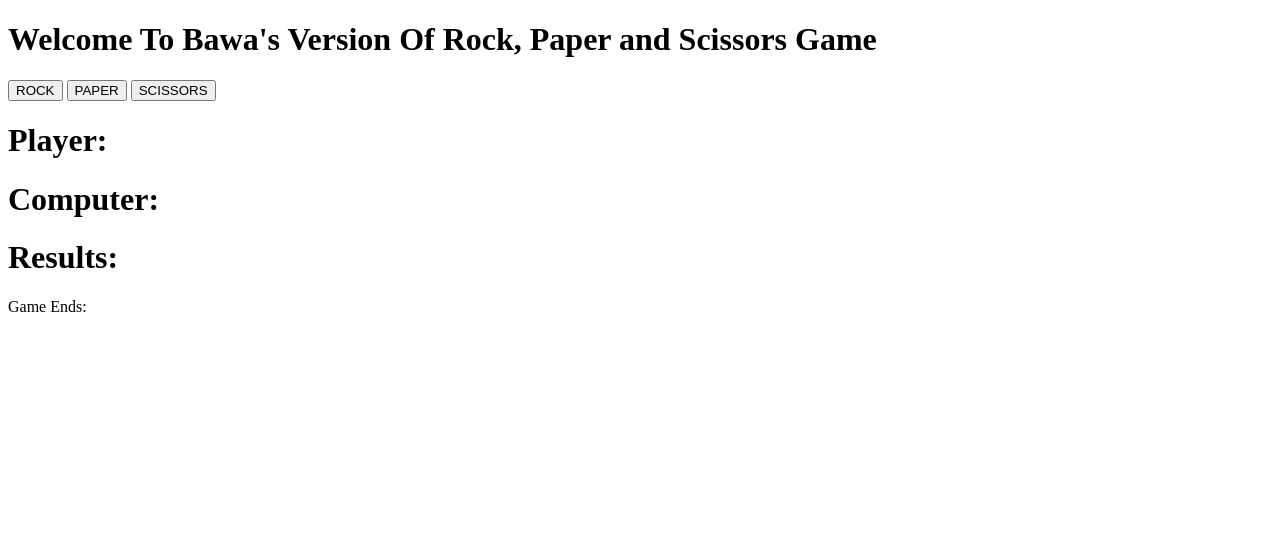
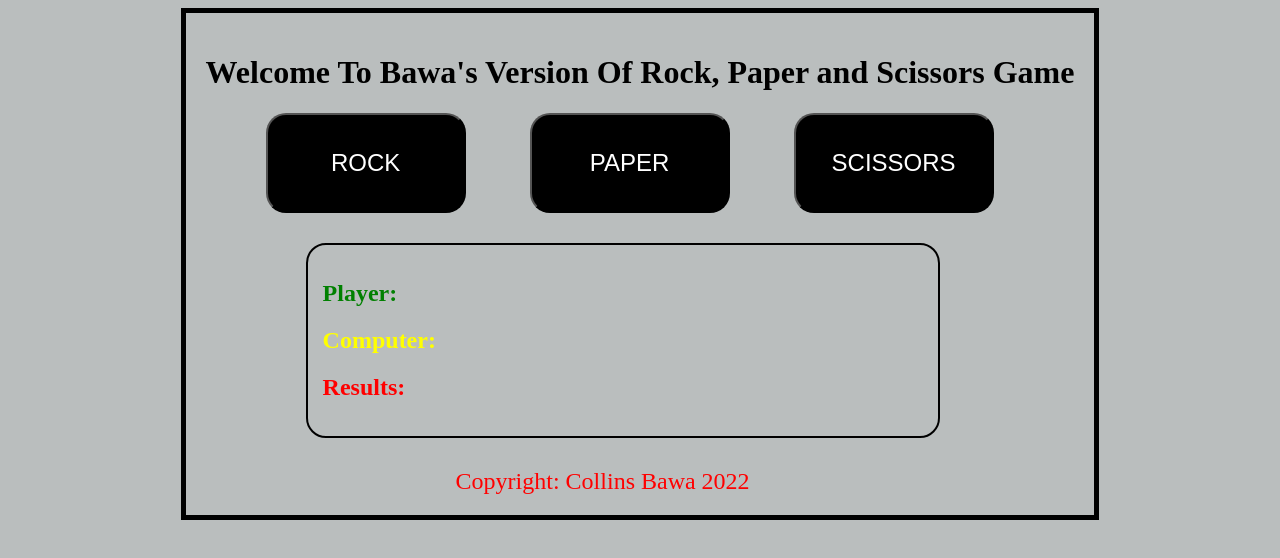
Before and after one commit to CaptainBawa/javascript_project1, a plain HTML site: page index.html in a window 1280 px wide. Drawn offline with Linux system fonts and the light colour scheme.

Commit message:
styles added to the game and it's now has a nice ui

```diff
--- a/index.html
+++ b/index.html
@@ -4,20 +4,22 @@
         <meta charset="utf-8">
         <title>Rock, Paper or Scissors JS Project</title>
         <script src="./javascript.js" defer></script>
+        <link rel="stylesheet" href="./styles.css"></link>
     </head>
     <body>
-        <h1>Welcome To Bawa's Version Of Rock, Paper and Scissors Game</h1>
+    <div class="main">
+      <h1>Welcome To Bawa's Version Of Rock, Paper and Scissors Game</h1>
       <div class="buttons">
         <button class="btn">ROCK</button>
         <button class="btn">PAPER</button>
         <button class="btn">SCISSORS</button>
       </div>
       <div class="content">
-        <h1 class="resultsTXT" id="player">Player: </h1>
-        <h1 class="resultsTXT" id="computer">Computer: </h1>
-        <h1 class="resultsTXT" id="results">Results: </h1>
+        <h2 class="resultsTXT" id="player">Player: </h1>
+        <h2 class="resultsTXT" id="computer">Computer: </h1>
+        <h2 class="resultsTXT" id="results">Results: </h1>
       </div>
-      <div class="finalResults">Game Ends: </div>
-
+      <div class="copyright">Copyright: Collins Bawa 2022 </div>
+    </div>
     </body>
 </html>
--- a/javascript.js
+++ b/javascript.js
@@ -4,10 +4,6 @@ const getComputerChoice = () => {
     const computer = ['ROCK', 'PAPER', 'SCISSORS'];/* Creating an array of items that the computer will make choice from. */
     return computer[Math.floor(Math.random() * computer.length)];/* Returning a random value from the array computer. */
 }
-
-let playerCount = 0;
-let computerCount = 0;
-let gameCount = 5;
 
 /**
  * The function takes in two parameters, playerSelection and computerSelection, and returns a string
@@ -25,29 +21,29 @@ const playRound = (playerSelection, computerSelection) => {
    //player selection condition
     else if(playerSelection === 'ROCK' && computerSelection === 'SCISSORS'){
     return `You Win! ${playerSelection} beats ${computerSelection}`;
-    playerCount ++
+
    }
     else if(playerSelection === 'PAPER' && computerSelection === 'ROCK'){
     return `You Win! ${playerSelection} beats ${computerSelection}`;
-    playerCount+1
+
    }
     else if(playerSelection === 'SCISSORS' && computerSelection === 'PAPER'){
     return `You Win! ${playerSelection} beats ${computerSelection}`;
-    playerCount++
+
    }
 
    //computer selection condition
    else if(playerSelection === 'ROCK' && computerSelection === 'PAPER'){
     return `You Lose! ${computerSelection} beats ${playerSelection}`;
-    computerCount++
+
    }
    else if(playerSelection === 'PAPER' && computerSelection === 'SCISSORS'){
     return `You Lose! ${computerSelection} beats ${playerSelection}`;
-    computerCount++
+
    }
    else if(playerSelection === 'SCISSORS' && computerSelection === 'ROCK'){
     return `You Lose! ${computerSelection} beats ${playerSelection}`;
-    computerCount++
+
    }
    //This will run if player enter anything apart from Rock, Paper or Scissors
    else {
@@ -55,27 +51,19 @@ const playRound = (playerSelection, computerSelection) => {
    };
 };
 
-/**
- * The game() function loops through the playRound() function 5 times, prompting the user to enter their
- * choice and then logging the result of the playRound() function to the console
- */
 
-/*const game = () => {
-   for(let i = 1; i <= 5; i++){
-    let playerSelection = prompt('Enter Rock, Paper or Scissors').toLowerCase();
-    let computerSelection = getComputerChoice();
-    console.log(playRound(playerSelection, computerSelection));
-   };
-};
-console.log(game());*/
+/* Declaring the variables that will be used in the game. */
 let computerSelection;
 let playerSelection;
 
+/* This is selecting the elements from the HTML file. */
 const player = document.querySelector('#player');
 const computer = document.querySelector('#computer');
 const results = document.querySelector('#results');
 const buttons = document.querySelectorAll('.btn');
 
+/* This is a forEach loop that is looping through the buttons and adding click event listener to each of
+the buttons. */
 buttons.forEach((button) => {
    button.addEventListener('click', () => {
       playerSelection = button.textContent;
@@ -89,11 +77,3 @@ buttons.forEach((button) => {
    });
 
 });
-const finalResults = document.querySelector('.finalResults');
-
-const gameOver = (playerCount, computerCount) => {
-   if (playerCount === gameCount && computerCount === gameCount){
-      gameCount = 0;
-      finalResults.textContent = 'Game Over';
-   }
-};
--- /dev/null
+++ b/styles.css
@@ -0,0 +1,55 @@
+body {
+    background-color: rgb(186, 190, 190);
+    display: flex;
+    justify-content: center;
+    align-items: center;
+    flex-direction: column;
+};
+
+h1 {
+    font-style: oblique;
+}
+
+.main {
+    border: 5px solid black;
+    padding: 20px;
+}
+
+.btn {
+    background-color: black;
+    color: white;
+    width: 200px;
+    height: 100px;
+    font-size: 30px;
+    border-radius: 20px;
+    margin-bottom: 30px;
+    margin-left: 60px;
+    font-size: x-large;
+}
+
+.content {
+    border: 2px solid black;
+    border-radius: 20px;
+    width: 600px;
+    margin-left: 100px;
+    padding: 15px;
+}
+
+#player {
+    color: green;
+}
+
+#computer {
+    color: yellow;
+}
+
+#results{
+    color: red;
+}
+
+.copyright {
+    color: red;
+    margin-top: 30px;
+    margin-left: 250px;
+    font-size: x-large;
+}
```
